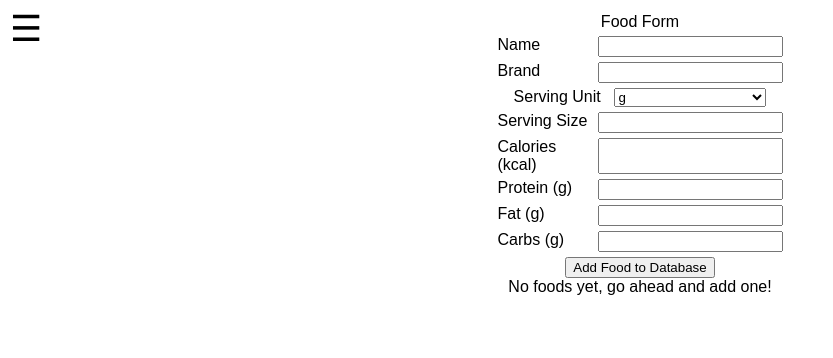
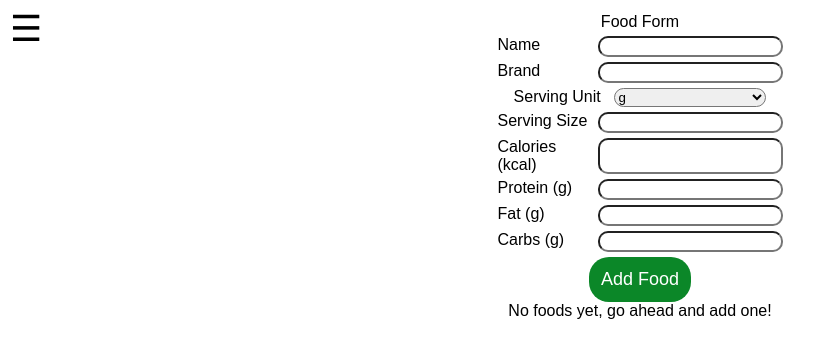
Before and after one commit to Tom8l/local-calorie-counter, a React (Vite) app: page /add-food in a window 1280 px wide. Shown: the top 358 px of the page, without its empty margins (0-833 px from the left). Built offline with nearby package versions, Linux system fonts and the light colour scheme.

Commit message:
Start on food page styling

```diff
--- a/src/pages/AddFood.module.css
+++ b/src/pages/AddFood.module.css
@@ -25,6 +25,7 @@
 .foodForm > div > input,
 .foodForm > div > select {
     flex: 1;
+    border-radius: 10px;
 }
 
 
--- a/src/pages/AddFood.tsx
+++ b/src/pages/AddFood.tsx
@@ -2,7 +2,7 @@ import styles from "./AddFood.module.css"
 import { addFood, deleteFood } from "../db/foods";
 import { useFoods } from "../hooks/useFoods";
 import type { Food } from "../types";
-
+import { Button } from "../components/Button";
 
 export function AddFood() {
 
@@ -110,7 +110,7 @@ export function AddFood() {
                 </div>
 
                 <div>
-                    <button type="submit" className="addFoodButton">Add Food to Database</button>
+                    <Button type="submit" className="addFoodButton">Add Food</Button>
                 </div>
 
 
@@ -122,7 +122,7 @@ export function AddFood() {
 
                 {foods.map(food => (
                     <div key={food.id}>
-                        {food.brand != null ? `${food.name} - ${food.brand},` : `${food.name},`} {food.servingSize} {food.servingUnit} | {food.calories} kcal - {food.protein} P - {food.fat} F - {food.carbs} C <button onClick={() => handleFoodDeletion(food)}> Delete </button>
+                        {food.brand != null ? `${food.name} - ${food.brand},` : `${food.name},`} {food.servingSize} {food.servingUnit} | {food.calories} kcal - {food.protein} P - {food.fat} F - {food.carbs} C <Button size="sm" variant="danger" onClick={() => handleFoodDeletion(food)}> Delete </Button>
                     </div>
 
                 ))}
```
